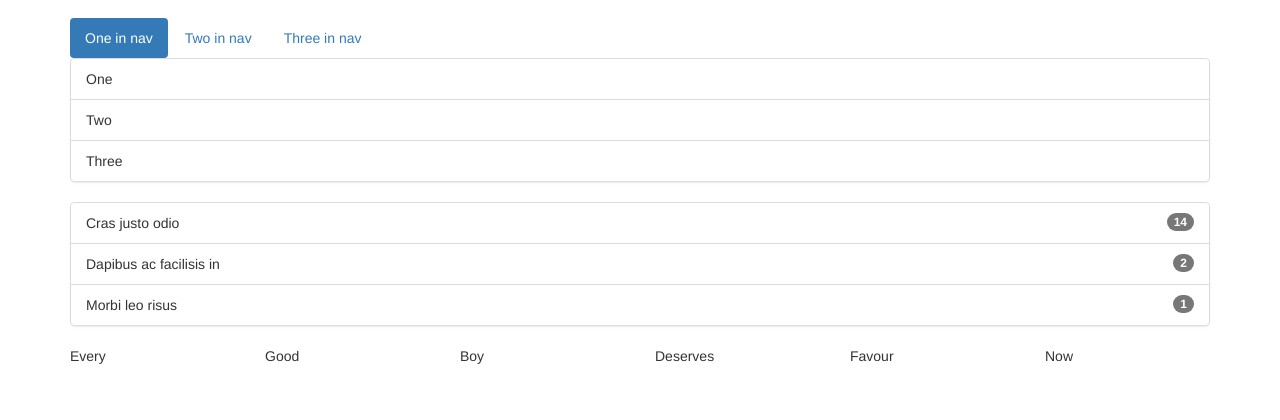
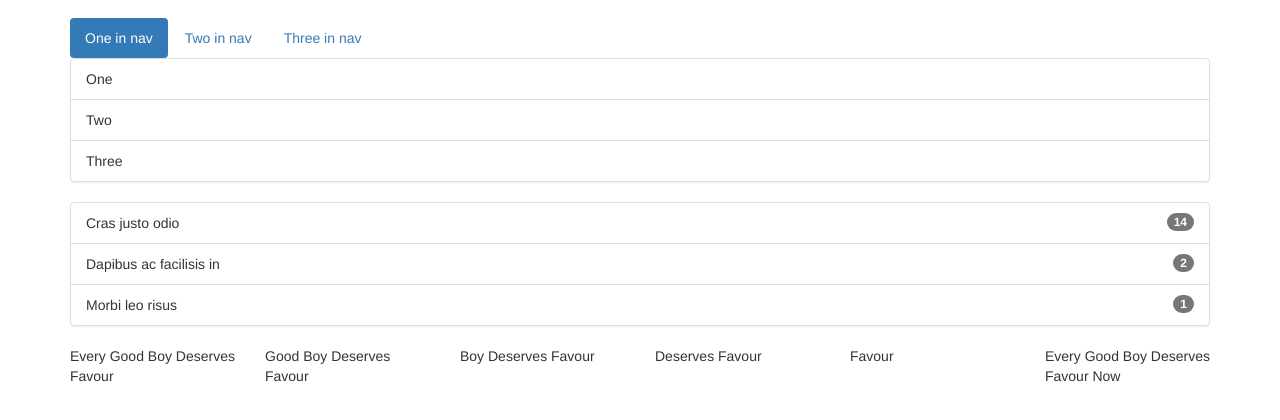
Before and after one commit to rrutherfordd/bootstrapExample, a plain HTML site: page index.html in a window 1280 px wide. Shown: the part 102-522 px from the top of the page. Drawn offline with nearby package versions, Linux system fonts and the light colour scheme.

Commit message:
bootstrap practice 2

```diff
--- a/index.html
+++ b/index.html
@@ -60,12 +60,12 @@
     </ul>
 
       <div class="row">
-        <div class="col-sm-2 col-md-2">Every</div>
-        <div class="col-sm-2 col-md-2">Good</div>
-        <div class="col-sm-2 col-md-2">Boy</div>
-        <div class="col-sm-2 col-md-2">Deserves</div>
+        <div class="col-sm-2 col-md-2">Every Good Boy Deserves Favour</div>
+        <div class="col-sm-2 col-md-2">Good Boy Deserves Favour</div>
+        <div class="col-sm-2 col-md-2">Boy Deserves Favour</div>
+        <div class="col-sm-2 col-md-2">Deserves Favour</div>
         <div class="col-sm-2 col-md-2">Favour</div>
-        <div class="col-sm-2 col-md-2">Now</div>
+        <div class="col-sm-2 col-md-2">Every Good Boy Deserves Favour Now</div>
       </div>
 
     <!-- jQuery (necessary for Bootstrap's JavaScript plugins) -->
```
